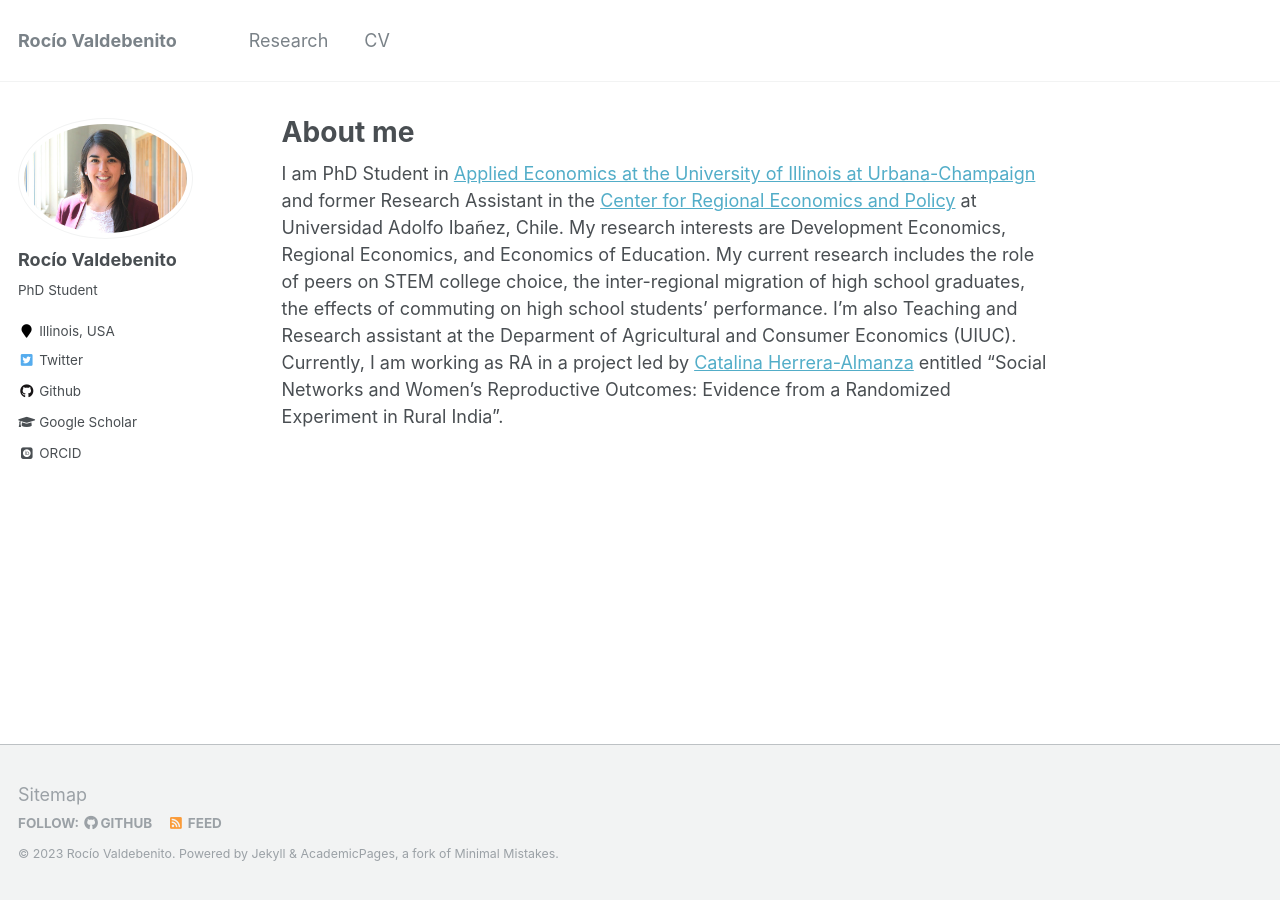
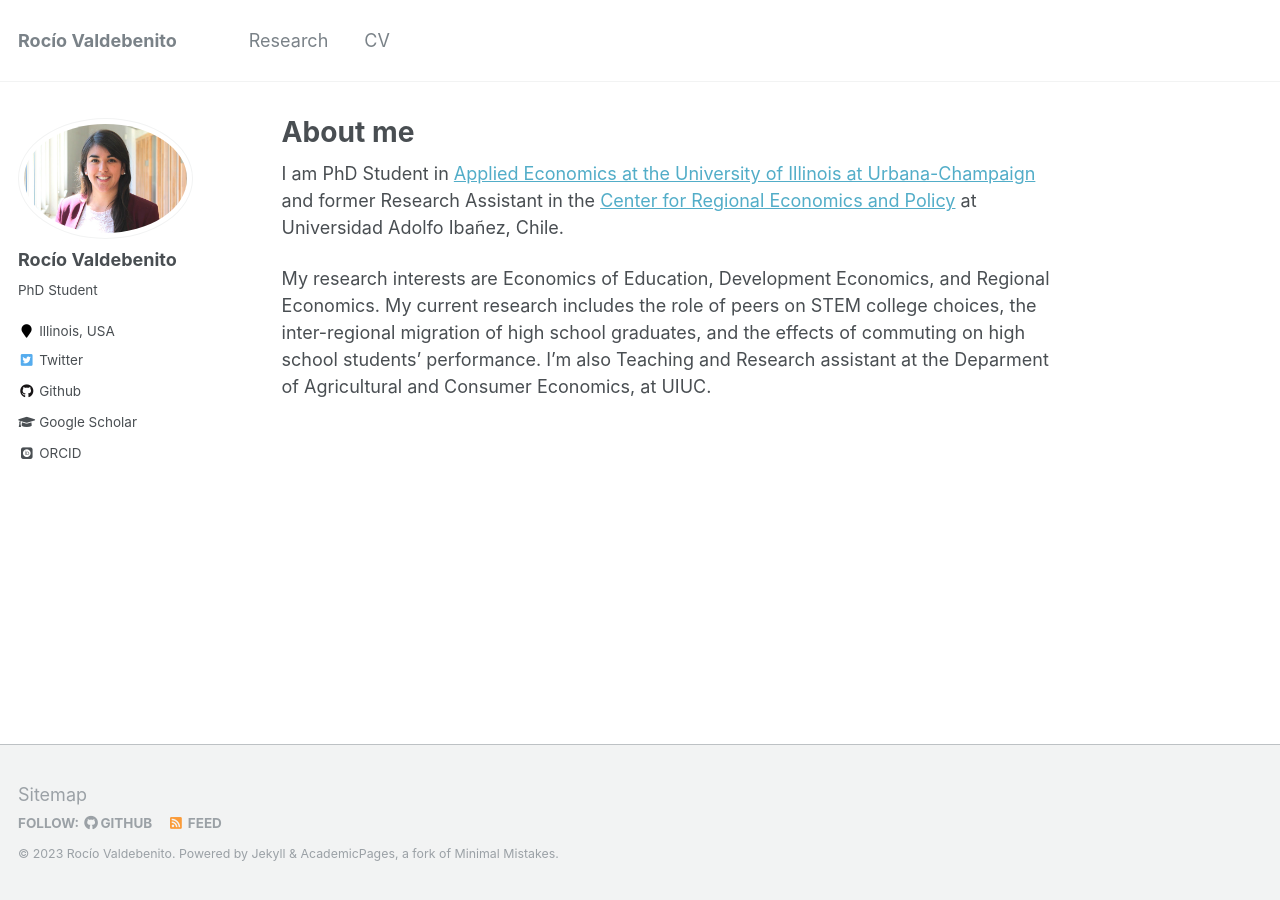
Before and after one commit to rvaldebenito/rvaldebenito.github.io, a Jekyll site: the page built from _pages/about.md, in a window 1280 px wide. Built offline with Jekyll 4.4.1, drawn with Linux system fonts in a browser that asks for light colours; some web fonts are replaced.

Commit message:
update about page

```diff
--- a/_pages/about.md
+++ b/_pages/about.md
@@ -8,4 +8,6 @@ redirect_from:
   - /about.html
 ---
 
-I am PhD Student in [Applied Economics at the University of Illinois at Urbana-Champaign](https://ace.illinois.edu/) and former Research Assistant in the [Center for Regional Economics and Policy](https://cepr.uai.cl/) at Universidad Adolfo Ibañez, Chile. My research interests are Development Economics, Regional Economics, and Economics of Education. My current research includes the role of peers on STEM college choice, the inter-regional migration of high school graduates, the effects of commuting on high school students' performance. I'm also Teaching and Research assistant at the Deparment of Agricultural and Consumer Economics (UIUC). Currently, I am working as RA in a project led by [Catalina Herrera-Almanza](https://catalinaherrera.weebly.com/) entitled "Social Networks and Women's Reproductive Outcomes: Evidence from a Randomized Experiment in Rural India".
+I am PhD Student in [Applied Economics at the University of Illinois at Urbana-Champaign](https://ace.illinois.edu/) and former Research Assistant in the [Center for Regional Economics and Policy](https://cepr.uai.cl/) at Universidad Adolfo Ibañez, Chile.
+
+My research interests are Economics of Education,  Development Economics, and Regional Economics. My current research includes the role of peers on STEM college choices, the inter-regional migration of high school graduates, and the effects of commuting on high school students' performance. I'm also Teaching and Research assistant at the Deparment of Agricultural and Consumer Economics, at UIUC.
```
